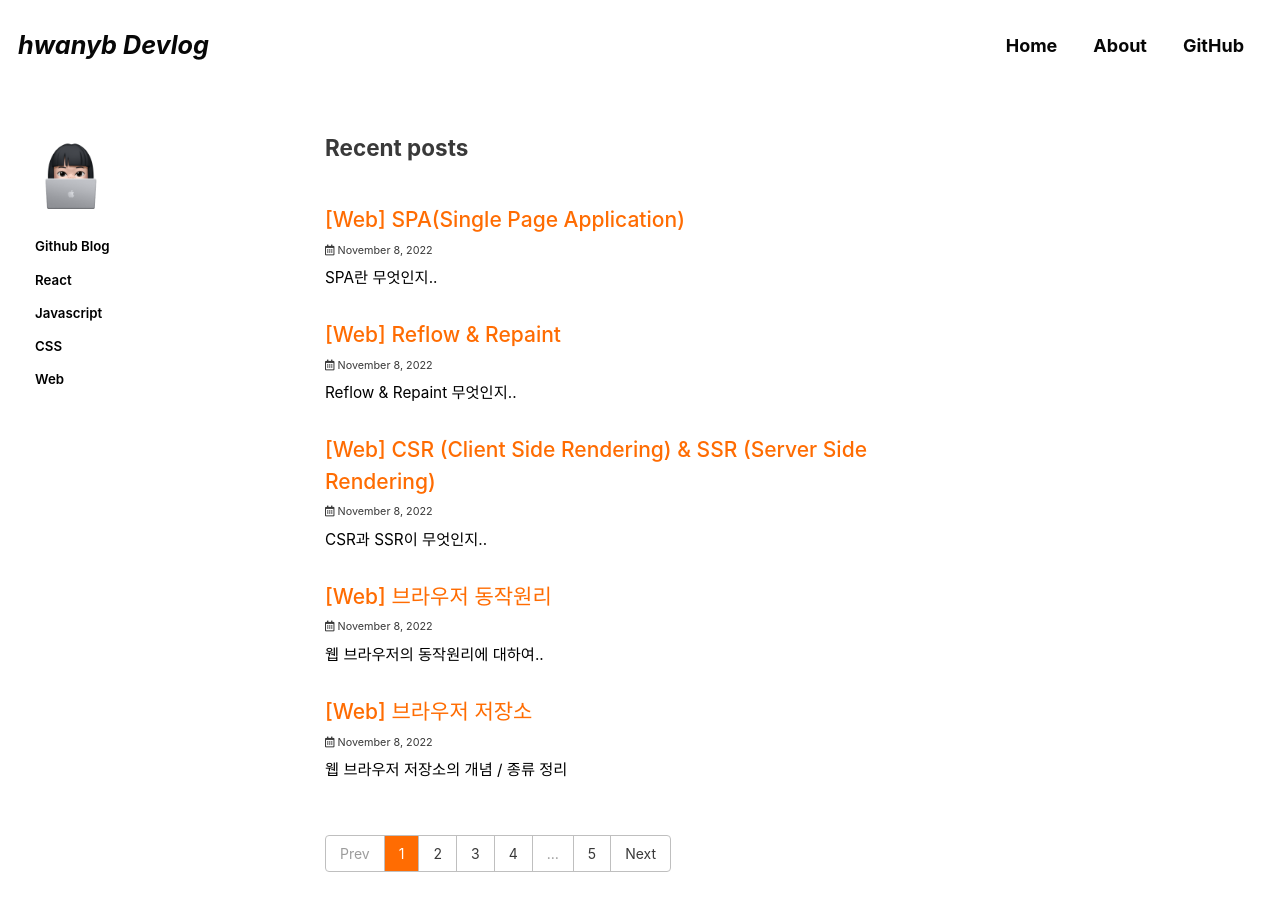
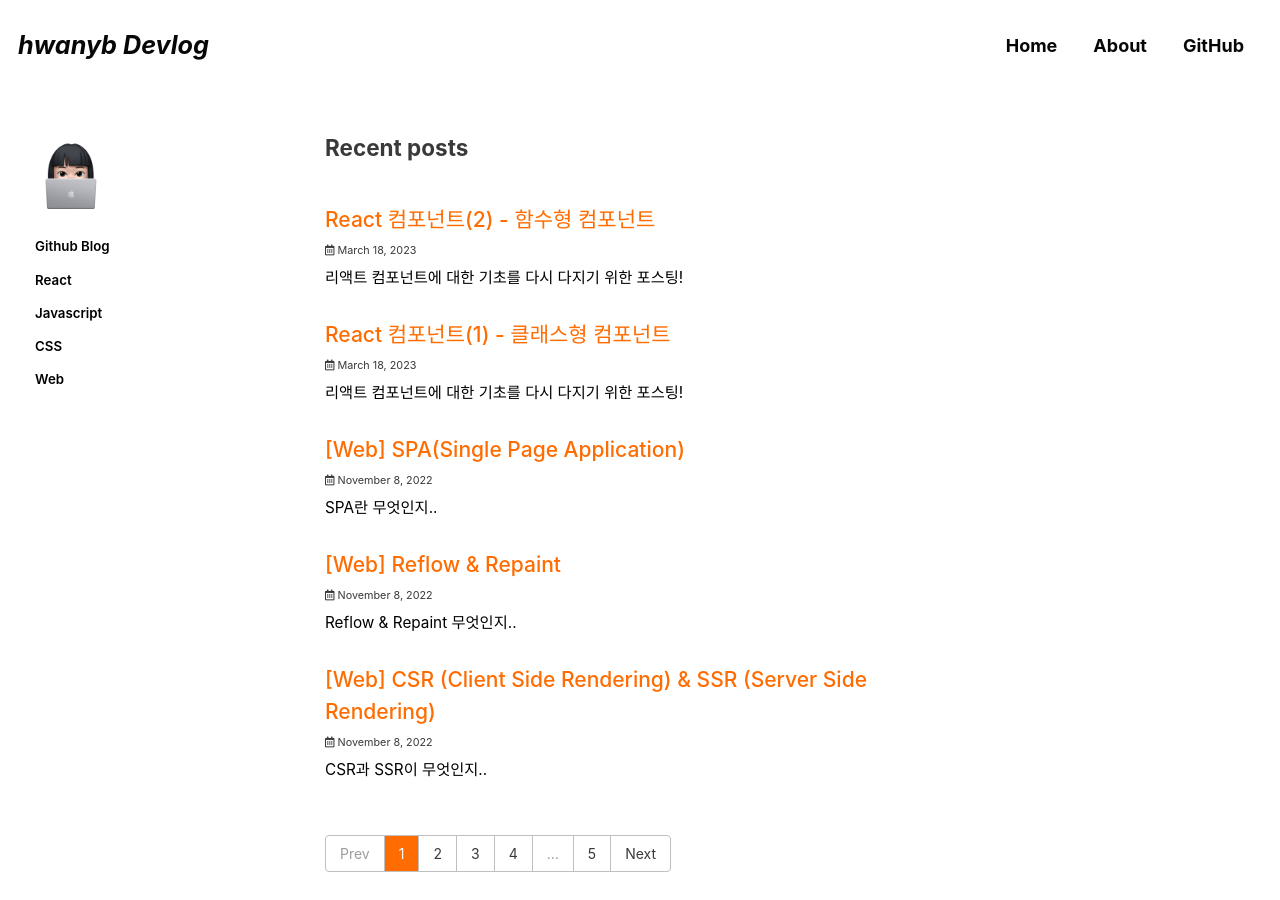
Before and after one commit to hwanyb/hwanyb.github.io, a Jekyll site: the page built from index.html, in a window 1280 px wide and 900 px high. Built offline with Jekyll 4.4.1, drawn with Linux system fonts in a browser that asks for light colours; cached includes are drawn as plain includes; some web fonts are replaced; the list of posts is cut into pages by our own code.

Commit message:
Docs : Edit posts

```diff
--- a/_posts/2022-10-31-react-component-1.md
+++ b/_posts/2022-10-31-react-component-1.md
@@ -12,8 +12,8 @@ permalink: /React/react-component-1/
 toc: true
 toc_sticky: true
 
-date: 2022-10-31
-last_modified_at: 2022-11-03
+date: 2023-03-18
+last_modified_at: 2023-03-18
 ---
 리액트 컴포넌트에 대한 기초를 다시 다지기 위한 포스팅!
 
--- a/_posts/2022-11-03-react-component-2.md
+++ b/_posts/2022-11-03-react-component-2.md
@@ -12,8 +12,8 @@ permalink: /React/react-component-2/
 toc: true
 toc_sticky: true
 
-date: 2022-11-03
-last_modified_at: 2022-11-03
+date: 2023-03-18
+last_modified_at: 2023-03-18
 ---
 안녕하세요! 리액트 클래스형 컴포넌트 포스팅에 이어 함수형 컴포넌트 포스팅을 작성해 보려 합니다!
 
```
